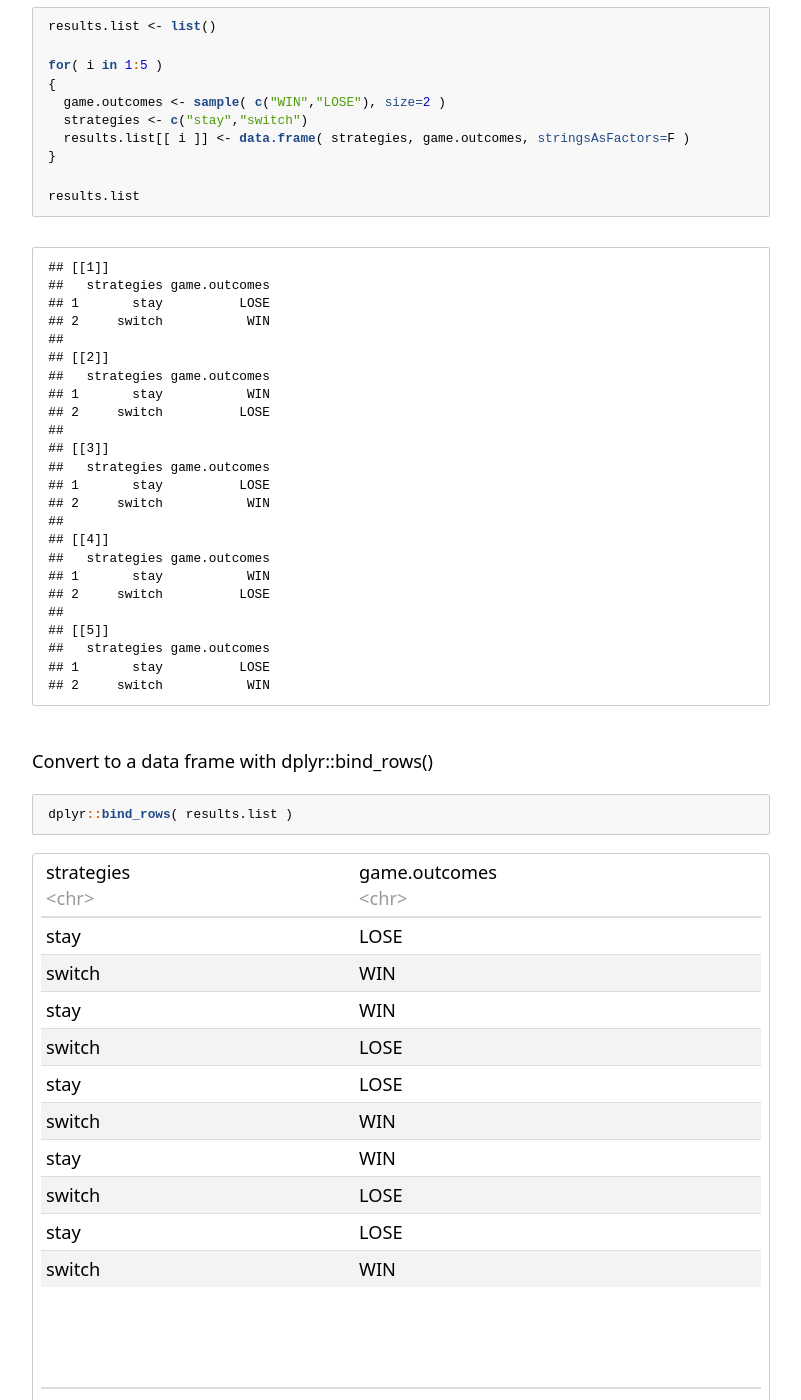
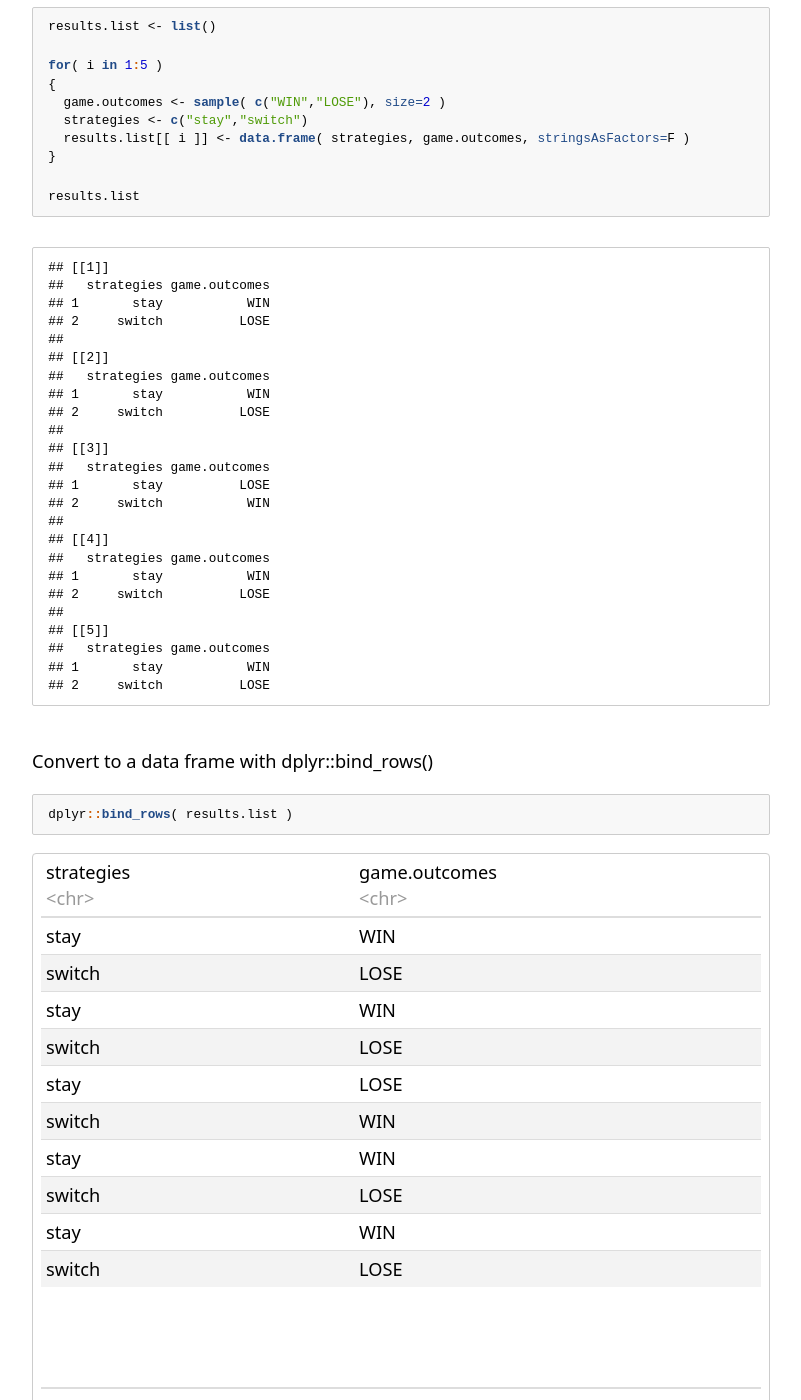
Before and after one commit to DS4PS/cpp-527-spr-2020, a Jekyll site: the page labs/lab-02-instructions.html, which Jekyll copies as it is, in a window 1280 px wide and 1400 px high, scrolled down 20275 px. Shown: the whole window, without its empty margins (239-1040 px from the left). Built offline with Jekyll 4.4.1, drawn with Linux system fonts in a browser that asks for light colours; an icon font too large for the unit is left out; formulas are drawn with MathJax 3; some of the changed text lies outside the part shown.

Commit message:
Update lab-02-instructions.html

```diff
--- a/labs/lab-02-instructions.html
+++ b/labs/lab-02-instructions.html
@@ -321,7 +321,7 @@ summary {
 <a class="sourceLine" id="cb1-21" title="21"><span class="kw">play_game</span>()</a></code></pre></div>
 <div data-pagedtable="false">
 <script data-pagedtable-source type="application/json">
-{"columns":[{"label":["strategy"],"name":[1],"type":["chr"],"align":["left"]},{"label":["outcome"],"name":[2],"type":["chr"],"align":["left"]}],"data":[{"1":"stay","2":"LOSE"},{"1":"switch","2":"WIN"}],"options":{"columns":{"min":{},"max":[10]},"rows":{"min":[10],"max":[10]},"pages":{}}}
+{"columns":[{"label":["strategy"],"name":[1],"type":["chr"],"align":["left"]},{"label":["outcome"],"name":[2],"type":["chr"],"align":["left"]}],"data":[{"1":"stay","2":"WIN"},{"1":"switch","2":"LOSE"}],"options":{"columns":{"min":{},"max":[10]},"rows":{"min":[10],"max":[10]},"pages":{}}}
   </script>
 </div>
 <p>Once we have this implemented, we are ready to ready to run the simulation.</p>
@@ -356,7 +356,7 @@ summary {
 <div class="sourceCode" id="cb6"><pre class="sourceCode r"><code class="sourceCode r"><a class="sourceLine" id="cb6-1" title="1"><span class="kw">play_game</span>()</a></code></pre></div>
 <div data-pagedtable="false">
 <script data-pagedtable-source type="application/json">
-{"columns":[{"label":["strategy"],"name":[1],"type":["chr"],"align":["left"]},{"label":["outcome"],"name":[2],"type":["chr"],"align":["left"]}],"data":[{"1":"stay","2":"WIN"},{"1":"switch","2":"LOSE"}],"options":{"columns":{"min":{},"max":[10]},"rows":{"min":[10],"max":[10]},"pages":{}}}
+{"columns":[{"label":["strategy"],"name":[1],"type":["chr"],"align":["left"]},{"label":["outcome"],"name":[2],"type":["chr"],"align":["left"]}],"data":[{"1":"stay","2":"LOSE"},{"1":"switch","2":"WIN"}],"options":{"columns":{"min":{},"max":[10]},"rows":{"min":[10],"max":[10]},"pages":{}}}
   </script>
 </div>
 <p>We use the collector data frame <strong>results.df</strong> to gather all of the results together. We do this by appending each new data frame on the end of the old data frame inside the loop:</p>
@@ -381,7 +381,7 @@ summary {
 <a class="sourceLine" id="cb11-3" title="3"><span class="kw">rbind</span>( game1, game2 )</a></code></pre></div>
 <div data-pagedtable="false">
 <script data-pagedtable-source type="application/json">
-{"columns":[{"label":["strategy"],"name":[1],"type":["chr"],"align":["left"]},{"label":["outcome"],"name":[2],"type":["chr"],"align":["left"]}],"data":[{"1":"stay","2":"WIN"},{"1":"switch","2":"LOSE"},{"1":"stay","2":"LOSE"},{"1":"switch","2":"WIN"}],"options":{"columns":{"min":{},"max":[10]},"rows":{"min":[10],"max":[10]},"pages":{}}}
+{"columns":[{"label":["strategy"],"name":[1],"type":["chr"],"align":["left"]},{"label":["outcome"],"name":[2],"type":["chr"],"align":["left"]}],"data":[{"1":"stay","2":"WIN"},{"1":"switch","2":"LOSE"},{"1":"stay","2":"WIN"},{"1":"switch","2":"LOSE"}],"options":{"columns":{"min":{},"max":[10]},"rows":{"min":[10],"max":[10]},"pages":{}}}
   </script>
 </div>
 <p>If we would try to append new rows onto a data frame with c() we would break our object type and end up with a mess:</p>
@@ -396,7 +396,7 @@ summary {
 ## [1] &quot;stay&quot;   &quot;switch&quot;
 ##
 ## $outcome
-## [1] &quot;LOSE&quot; &quot;WIN&quot;</code></pre>
+## [1] &quot;WIN&quot;  &quot;LOSE&quot;</code></pre>
 <p>So it’s important to use the proper appending functions when you are building objects inside of loops.</p>
 <p>The other thing to note is you need to create or “declare” your collector object before you can use it inside of the append function. We do this using a NULL assignment. If we skip this step we will get an error during the rbind() call.</p>
 <div class="sourceCode" id="cb14"><pre class="sourceCode r"><code class="sourceCode r"><a class="sourceLine" id="cb14-1" title="1">results.df &lt;-<span class="st"> </span><span class="ot">NULL</span> </a>
@@ -431,7 +431,7 @@ summary {
 <a class="sourceLine" id="cb15-18" title="18"><span class="kw">play_game</span>()</a></code></pre></div>
 <div data-pagedtable="false">
 <script data-pagedtable-source type="application/json">
-{"columns":[{"label":["strategy"],"name":[1],"type":["chr"],"align":["left"]},{"label":["outcome"],"name":[2],"type":["chr"],"align":["left"]}],"data":[{"1":"stay","2":"WIN"},{"1":"switch","2":"LOSE"}],"options":{"columns":{"min":{},"max":[10]},"rows":{"min":[10],"max":[10]},"pages":{}}}
+{"columns":[{"label":["strategy"],"name":[1],"type":["chr"],"align":["left"]},{"label":["outcome"],"name":[2],"type":["chr"],"align":["left"]}],"data":[{"1":"stay","2":"LOSE"},{"1":"switch","2":"WIN"}],"options":{"columns":{"min":{},"max":[10]},"rows":{"min":[10],"max":[10]},"pages":{}}}
   </script>
 </div>
 <p>And how to use that function inside of a loop to quickly generate a bunch of data:</p>
@@ -621,7 +621,7 @@ summary {
 <div class="sourceCode" id="cb43"><pre class="sourceCode r"><code class="sourceCode r"><a class="sourceLine" id="cb43-1" title="1"><span class="kw">play_game</span>()</a></code></pre></div>
 <div data-pagedtable="false">
 <script data-pagedtable-source type="application/json">
-{"columns":[{"label":["stay"],"name":[1],"type":["chr"],"align":["left"]},{"label":["switch"],"name":[2],"type":["chr"],"align":["left"]}],"data":[{"1":"WIN","2":"LOSE"}],"options":{"columns":{"min":{},"max":[10]},"rows":{"min":[10],"max":[10]},"pages":{}}}
+{"columns":[{"label":["stay"],"name":[1],"type":["chr"],"align":["left"]},{"label":["switch"],"name":[2],"type":["chr"],"align":["left"]}],"data":[{"1":"LOSE","2":"LOSE"}],"options":{"columns":{"min":{},"max":[10]},"rows":{"min":[10],"max":[10]},"pages":{}}}
   </script>
 </div>
 <p>And we can bind our results using the row bind function <strong>rbind()</strong>.</p>
@@ -636,14 +636,14 @@ summary {
 <a class="sourceLine" id="cb44-9" title="9">results.df</a></code></pre></div>
 <div data-pagedtable="false">
 <script data-pagedtable-source type="application/json">
-{"columns":[{"label":["stay"],"name":[1],"type":["chr"],"align":["left"]},{"label":["switch"],"name":[2],"type":["chr"],"align":["left"]}],"data":[{"1":"WIN","2":"LOSE"},{"1":"WIN","2":"WIN"},{"1":"WIN","2":"LOSE"},{"1":"LOSE","2":"LOSE"},{"1":"WIN","2":"LOSE"}],"options":{"columns":{"min":{},"max":[10]},"rows":{"min":[10],"max":[10]},"pages":{}}}
+{"columns":[{"label":["stay"],"name":[1],"type":["chr"],"align":["left"]},{"label":["switch"],"name":[2],"type":["chr"],"align":["left"]}],"data":[{"1":"LOSE","2":"WIN"},{"1":"LOSE","2":"WIN"},{"1":"LOSE","2":"WIN"},{"1":"LOSE","2":"LOSE"},{"1":"WIN","2":"WIN"}],"options":{"columns":{"min":{},"max":[10]},"rows":{"min":[10],"max":[10]},"pages":{}}}
   </script>
 </div>
 <p>We can now analyze each column fairly easily:</p>
 <div class="sourceCode" id="cb45"><pre class="sourceCode r"><code class="sourceCode r"><a class="sourceLine" id="cb45-1" title="1"><span class="kw">mean</span>( results.df<span class="op">$</span>stay <span class="op">==</span><span class="st"> &quot;WIN&quot;</span> )</a></code></pre></div>
+<pre><code>## [1] 0.2</code></pre>
+<div class="sourceCode" id="cb47"><pre class="sourceCode r"><code class="sourceCode r"><a class="sourceLine" id="cb47-1" title="1"><span class="kw">mean</span>( results.df<span class="op">$</span><span class="cf">switch</span> <span class="op">==</span><span class="st"> &quot;WIN&quot;</span> )</a></code></pre></div>
 <pre><code>## [1] 0.8</code></pre>
-<div class="sourceCode" id="cb47"><pre class="sourceCode r"><code class="sourceCode r"><a class="sourceLine" id="cb47-1" title="1"><span class="kw">mean</span>( results.df<span class="op">$</span><span class="cf">switch</span> <span class="op">==</span><span class="st"> &quot;WIN&quot;</span> )</a></code></pre></div>
-<pre><code>## [1] 0.2</code></pre>
 <p>But we still can’t reference the strategy directly as it’s own variable. If we follow <strong>tidy data</strong> principles each attribute should be stored as it’s own column so it is easy to incorporate into analysis. They tidy version would look like this:</p>
 <div class="sourceCode" id="cb49"><pre class="sourceCode r"><code class="sourceCode r"><a class="sourceLine" id="cb49-1" title="1"><span class="co">####</span></a>
 <a class="sourceLine" id="cb49-2" title="2"></a>
@@ -656,7 +656,7 @@ summary {
 <div class="sourceCode" id="cb50"><pre class="sourceCode r"><code class="sourceCode r"><a class="sourceLine" id="cb50-1" title="1"><span class="kw">play_game</span>()</a></code></pre></div>
 <div data-pagedtable="false">
 <script data-pagedtable-source type="application/json">
-{"columns":[{"label":["strategy"],"name":[1],"type":["chr"],"align":["left"]},{"label":["outcome"],"name":[2],"type":["chr"],"align":["left"]}],"data":[{"1":"stay","2":"WIN"},{"1":"switch","2":"LOSE"}],"options":{"columns":{"min":{},"max":[10]},"rows":{"min":[10],"max":[10]},"pages":{}}}
+{"columns":[{"label":["strategy"],"name":[1],"type":["chr"],"align":["left"]},{"label":["outcome"],"name":[2],"type":["chr"],"align":["left"]}],"data":[{"1":"stay","2":"LOSE"},{"1":"switch","2":"WIN"}],"options":{"columns":{"min":{},"max":[10]},"rows":{"min":[10],"max":[10]},"pages":{}}}
   </script>
 </div>
 <div class="sourceCode" id="cb51"><pre class="sourceCode r"><code class="sourceCode r"><a class="sourceLine" id="cb51-1" title="1">results.df &lt;-<span class="st"> </span><span class="kw">data.frame</span>()</a>
@@ -670,14 +670,14 @@ summary {
 <a class="sourceLine" id="cb51-9" title="9">results.df</a></code></pre></div>
 <div data-pagedtable="false">
 <script data-pagedtable-source type="application/json">
-{"columns":[{"label":["strategy"],"name":[1],"type":["chr"],"align":["left"]},{"label":["outcome"],"name":[2],"type":["chr"],"align":["left"]}],"data":[{"1":"stay","2":"WIN"},{"1":"switch","2":"LOSE"},{"1":"stay","2":"WIN"},{"1":"switch","2":"LOSE"},{"1":"stay","2":"WIN"},{"1":"switch","2":"LOSE"},{"1":"stay","2":"LOSE"},{"1":"switch","2":"WIN"},{"1":"stay","2":"LOSE"},{"1":"switch","2":"LOSE"}],"options":{"columns":{"min":{},"max":[10]},"rows":{"min":[10],"max":[10]},"pages":{}}}
+{"columns":[{"label":["strategy"],"name":[1],"type":["chr"],"align":["left"]},{"label":["outcome"],"name":[2],"type":["chr"],"align":["left"]}],"data":[{"1":"stay","2":"WIN"},{"1":"switch","2":"LOSE"},{"1":"stay","2":"WIN"},{"1":"switch","2":"LOSE"},{"1":"stay","2":"LOSE"},{"1":"switch","2":"LOSE"},{"1":"stay","2":"LOSE"},{"1":"switch","2":"LOSE"},{"1":"stay","2":"WIN"},{"1":"switch","2":"LOSE"}],"options":{"columns":{"min":{},"max":[10]},"rows":{"min":[10],"max":[10]},"pages":{}}}
   </script>
 </div>
 <div class="sourceCode" id="cb52"><pre class="sourceCode r"><code class="sourceCode r"><a class="sourceLine" id="cb52-1" title="1"><span class="kw">table</span>( results.df<span class="op">$</span>strategy, results.df<span class="op">$</span>outcome )</a></code></pre></div>
 <pre><code>##
 ##          LOSE WIN
 ##   stay      2   3
-##   switch    4   1</code></pre>
+##   switch    5   0</code></pre>
 <p>This tidy format will make our analytical steps more efficient, so when possible default to that format.</p>
 <div class="sourceCode" id="cb54"><pre class="sourceCode r"><code class="sourceCode r"><a class="sourceLine" id="cb54-1" title="1">play_game &lt;-<span class="st"> </span><span class="cf">function</span>( )</a>
 <a class="sourceLine" id="cb54-2" title="2">{</a>
@@ -699,7 +699,7 @@ summary {
 <a class="sourceLine" id="cb54-18" title="18"><span class="kw">play_game</span>()</a></code></pre></div>
 <div data-pagedtable="false">
 <script data-pagedtable-source type="application/json">
-{"columns":[{"label":["strategy"],"name":[1],"type":["chr"],"align":["left"]},{"label":["outcome"],"name":[2],"type":["chr"],"align":["left"]}],"data":[{"1":"stay","2":"LOSE"},{"1":"switch","2":"WIN"}],"options":{"columns":{"min":{},"max":[10]},"rows":{"min":[10],"max":[10]},"pages":{}}}
+{"columns":[{"label":["strategy"],"name":[1],"type":["chr"],"align":["left"]},{"label":["outcome"],"name":[2],"type":["chr"],"align":["left"]}],"data":[{"1":"stay","2":"WIN"},{"1":"switch","2":"LOSE"}],"options":{"columns":{"min":{},"max":[10]},"rows":{"min":[10],"max":[10]},"pages":{}}}
   </script>
 </div>
 <div id="efficient-collectors" class="section level2">
@@ -753,8 +753,8 @@ summary {
 <a class="sourceLine" id="cb59-10" title="10">results.list</a></code></pre></div>
 <pre><code>## [[1]]
 ##   strategies game.outcomes
-## 1       stay          LOSE
-## 2     switch           WIN
+## 1       stay           WIN
+## 2     switch          LOSE
 ##
 ## [[2]]
 ##   strategies game.outcomes
@@ -773,13 +773,13 @@ summary {
 ##
 ## [[5]]
 ##   strategies game.outcomes
-## 1       stay          LOSE
-## 2     switch           WIN</code></pre>
+## 1       stay           WIN
+## 2     switch          LOSE</code></pre>
 <p>Convert to a data frame with dplyr::bind_rows()</p>
 <div class="sourceCode" id="cb61"><pre class="sourceCode r"><code class="sourceCode r"><a class="sourceLine" id="cb61-1" title="1">dplyr<span class="op">::</span><span class="kw">bind_rows</span>( results.list )</a></code></pre></div>
 <div data-pagedtable="false">
 <script data-pagedtable-source type="application/json">
-{"columns":[{"label":["strategies"],"name":[1],"type":["chr"],"align":["left"]},{"label":["game.outcomes"],"name":[2],"type":["chr"],"align":["left"]}],"data":[{"1":"stay","2":"LOSE"},{"1":"switch","2":"WIN"},{"1":"stay","2":"WIN"},{"1":"switch","2":"LOSE"},{"1":"stay","2":"LOSE"},{"1":"switch","2":"WIN"},{"1":"stay","2":"WIN"},{"1":"switch","2":"LOSE"},{"1":"stay","2":"LOSE"},{"1":"switch","2":"WIN"}],"options":{"columns":{"min":{},"max":[10]},"rows":{"min":[10],"max":[10]},"pages":{}}}
+{"columns":[{"label":["strategies"],"name":[1],"type":["chr"],"align":["left"]},{"label":["game.outcomes"],"name":[2],"type":["chr"],"align":["left"]}],"data":[{"1":"stay","2":"WIN"},{"1":"switch","2":"LOSE"},{"1":"stay","2":"WIN"},{"1":"switch","2":"LOSE"},{"1":"stay","2":"LOSE"},{"1":"switch","2":"WIN"},{"1":"stay","2":"WIN"},{"1":"switch","2":"LOSE"},{"1":"stay","2":"WIN"},{"1":"switch","2":"LOSE"}],"options":{"columns":{"min":{},"max":[10]},"rows":{"min":[10],"max":[10]},"pages":{}}}
   </script>
 </div>
 <p>Even if we do not pre-declare the size of the vector it will still scale well using this approach.</p>
```
Also changed, not shown: other parts of labs/lab-02-instructions.html (+11 -11 lines).
